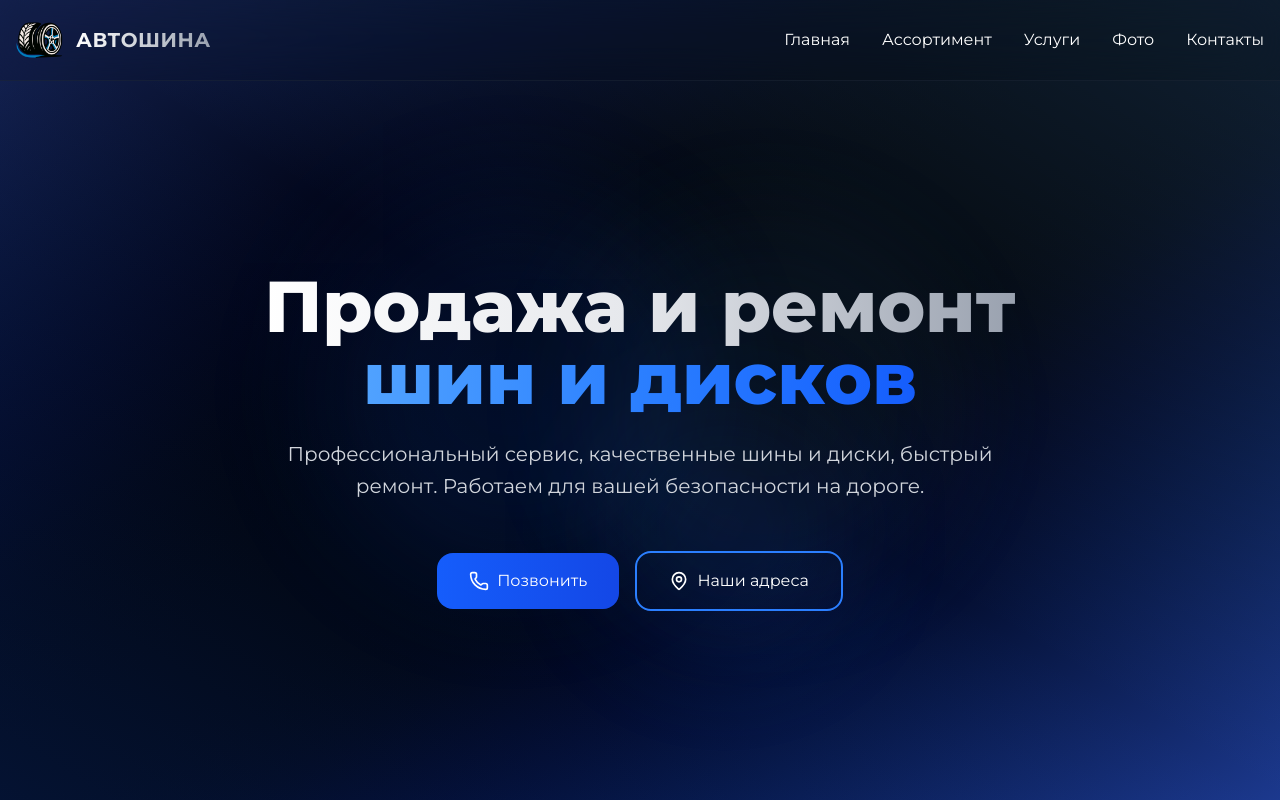
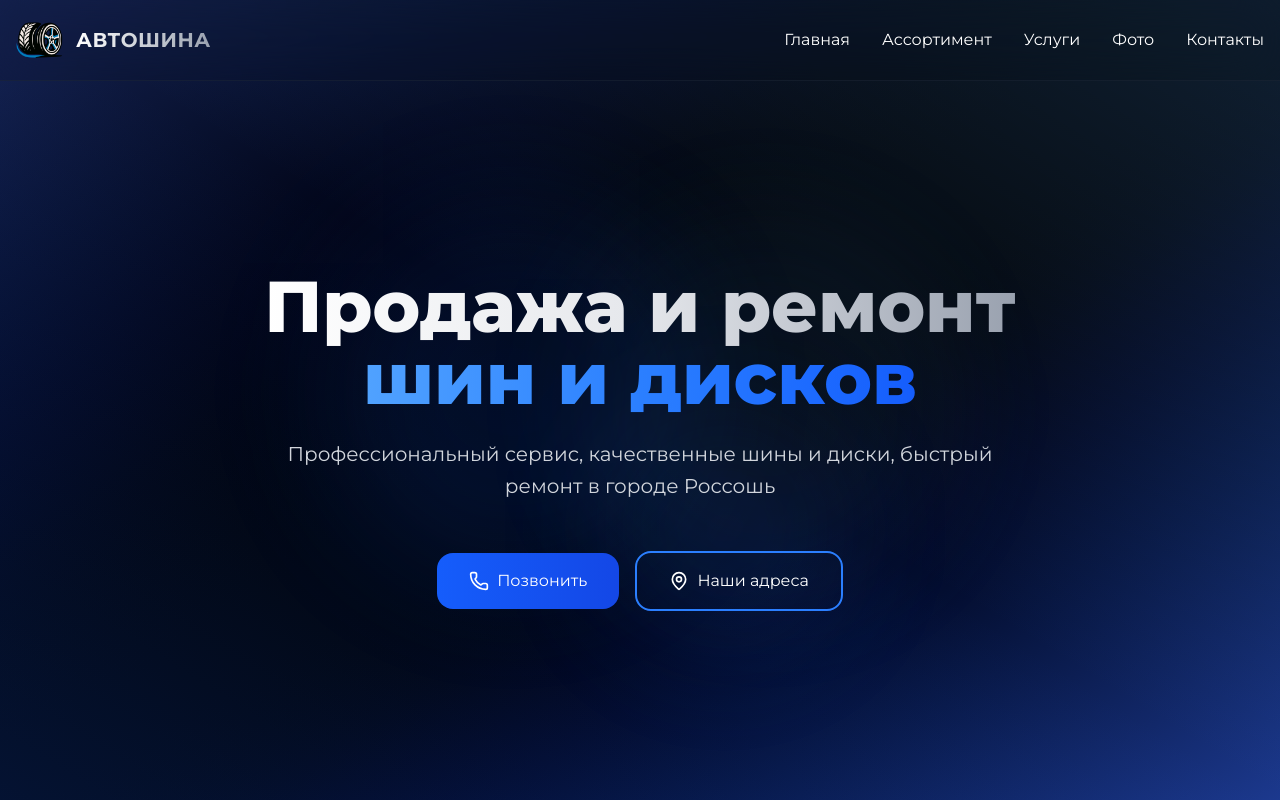
Before and after one commit to v1tzor/avtoshina, a React (Vite) app: page / in a window 1280 px wide. Shown: the top 800 px of the page. Built offline with nearby package versions, Linux system fonts and the light colour scheme.

Commit message:
change subtitle

```diff
--- a/src/components/Hero.tsx
+++ b/src/components/Hero.tsx
@@ -39,7 +39,7 @@ export function Hero() {
           <p
             className={`text-lg md:text-xl mb-12 text-gray-300 max-w-3xl mx-auto leading-relaxed transition-all duration-1000 delay-200 ${isVisible ? 'opacity-100 translate-y-0' : 'opacity-0 translate-y-10'}`}
           >
-            Профессиональный сервис, качественные шины и диски, быстрый ремонт. Работаем для вашей безопасности на дороге.
+            Профессиональный сервис, качественные шины и диски, быстрый ремонт в городе Россошь
           </p>
 
           <div className={`flex flex-col sm:flex-row gap-4 justify-center items-center transition-all duration-1000 delay-300 ${isVisible ? 'opacity-100 translate-y-0' : 'opacity-0 translate-y-10'}`}>
```
